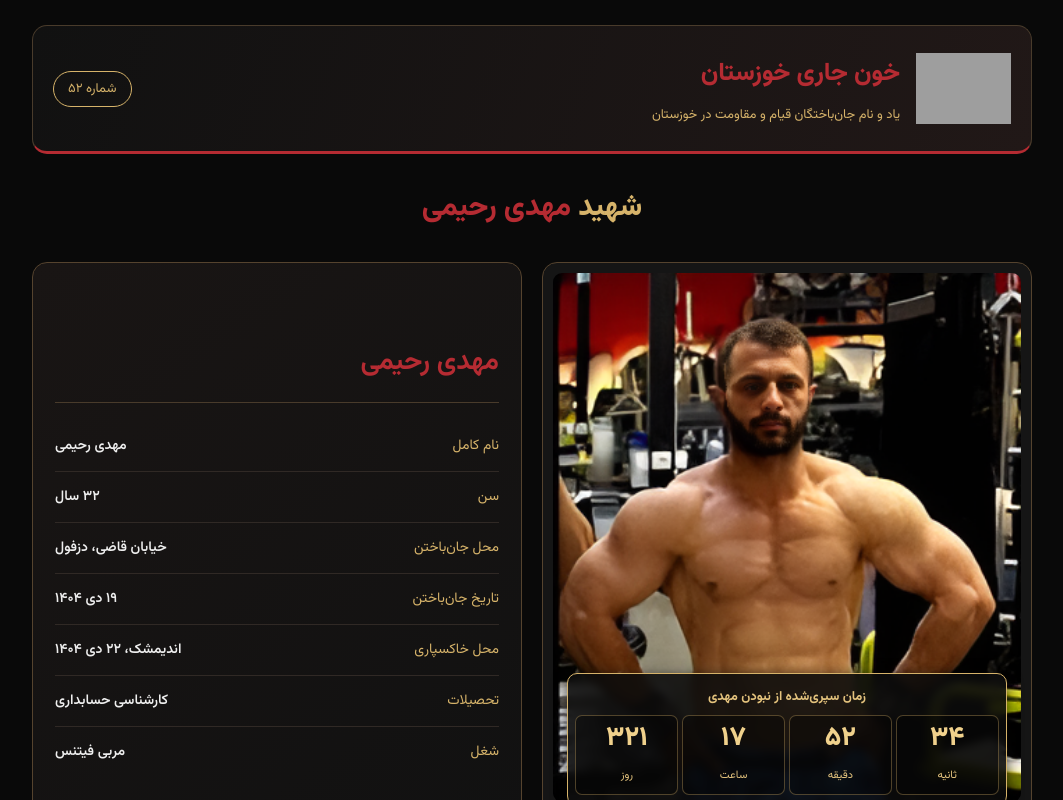
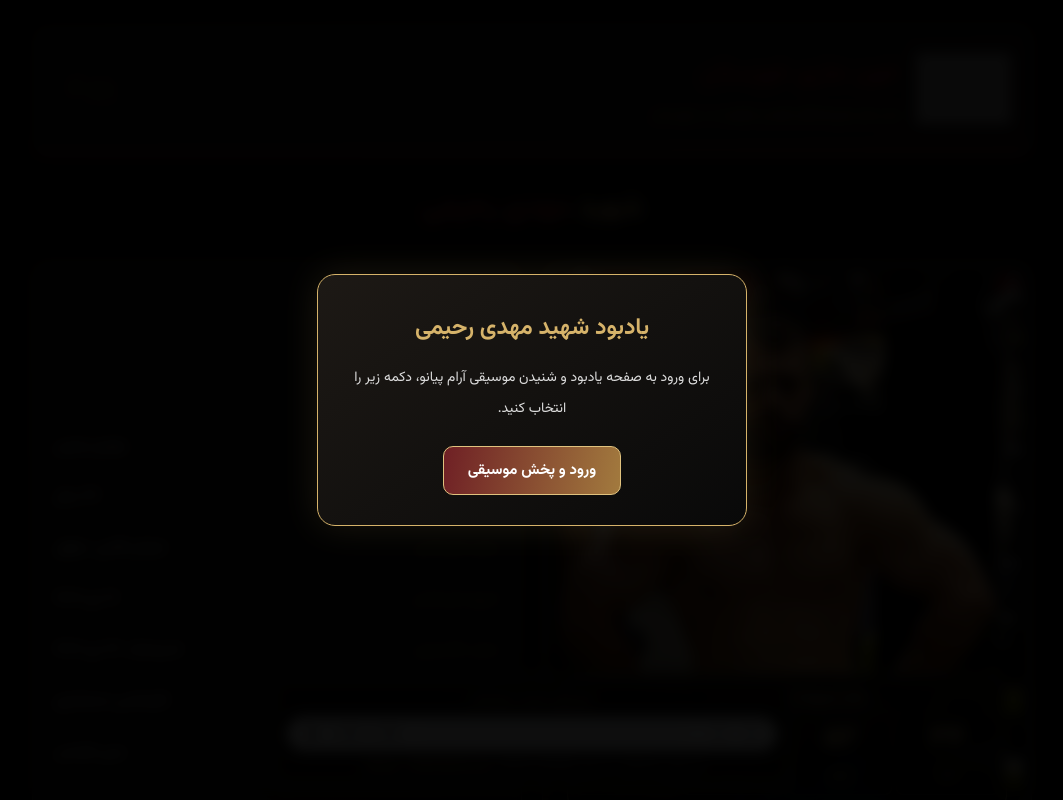
Before and after one commit to armin388shahram-wq/armin388shahram-wq.github.io, a plain HTML site: page 52-mehdi-rahimi.html in a window 1280 px wide. Shown: the top 800 px of the page, without its empty margins (108-1171 px from the left). Drawn offline with Linux system fonts and the light colour scheme; grey boxes are pictures that could not be loaded.

Commit message:
Add respectful piano memorial music player to page 52

```diff
--- a/52-mehdi-rahimi.html
+++ b/52-mehdi-rahimi.html
@@ -501,10 +501,102 @@ footer strong {
         font-size: 16px;
     }
 }
+
+/* پخش‌کننده موسیقی یادبود */
+.memorial-audio {
+    position: fixed;
+    bottom: 14px;
+    left: 50%;
+    transform: translateX(-50%);
+    z-index: 20;
+    width: min(94%, 520px);
+    padding: 10px 14px;
+    background: rgba(15, 13, 12, .96);
+    border: 1px solid var(--gold);
+    border-radius: 13px;
+    box-shadow: 0 5px 25px rgba(0,0,0,.65);
+    text-align: center;
+}
+.memorial-audio p {
+    margin: 0 0 5px;
+    color: var(--gold);
+    font-size: 12px;
+}
+.memorial-audio audio {
+    display: block;
+    width: 100%;
+    height: 34px;
+}
+.audio-credit {
+    display: block;
+    margin-top: 4px;
+    color: #aaa;
+    font-size: 10px;
+}
+.audio-credit a { color: #d6b36a; }
+.audio-welcome {
+    position: fixed;
+    inset: 0;
+    z-index: 100;
+    display: flex;
+    align-items: center;
+    justify-content: center;
+    padding: 22px;
+    background: rgba(0,0,0,.94);
+    backdrop-filter: blur(7px);
+}
+.audio-welcome-card {
+    width: min(100%, 430px);
+    padding: 30px 22px;
+    text-align: center;
+    background: linear-gradient(145deg, #1d1915, #090909);
+    border: 1px solid var(--gold);
+    border-radius: 18px;
+    box-shadow: 0 0 35px rgba(214,179,106,.12);
+}
+.audio-welcome-card h2 {
+    margin: 0 0 12px;
+    color: var(--gold);
+    font-size: 23px;
+}
+.audio-welcome-card p {
+    margin: 0 0 22px;
+    color: #ddd;
+    font-size: 14px;
+    line-height: 2.2;
+}
+.audio-enter {
+    border: 1px solid #e0c27e;
+    border-radius: 10px;
+    padding: 12px 24px;
+    background: linear-gradient(100deg, #6f2025, #a27a3e);
+    color: white;
+    font-family: inherit;
+    font-size: 15px;
+    font-weight: 700;
+    cursor: pointer;
+}
+.audio-enter:focus-visible { outline: 2px solid white; outline-offset: 3px; }
+@media(max-width:650px) {
+    .memorial-audio { bottom: 8px; padding: 8px 10px; }
+    body { padding-bottom: 90px; }
+}
+
 </style>
 </head>
 
 <body>
+
+
+<!-- ورود همراه با پخش موسیقی یادبود -->
+<div class="audio-welcome" id="audioWelcome" role="dialog" aria-modal="true" aria-labelledby="audioWelcomeTitle">
+  <div class="audio-welcome-card">
+    <h2 id="audioWelcomeTitle">یادبود شهید مهدی رحیمی</h2>
+    <p>برای ورود به صفحه یادبود و شنیدن موسیقی آرام پیانو، دکمه زیر را انتخاب کنید.</p>
+    <button class="audio-enter" id="audioEnter" type="button">ورود و پخش موسیقی</button>
+    <p id="audioError" hidden style="margin:14px 0 0;color:#e5a0a0;font-size:12px;">پخش موسیقی آغاز نشد. می‌توانید از پخش‌کننده پایین صفحه استفاده کنید.</p>
+  </div>
+</div>
 
 <div class="container">
 
@@ -678,9 +770,45 @@ footer strong {
 
 </div>
 
+
+<!-- موسیقی آرام پیانو؛ فایل با مجوز Creative Commons BY-SA 2.0 -->
+<div class="memorial-audio" id="memorialAudioPlayer">
+  <p>موسیقی یادبود | پیانو آرام</p>
+  <audio id="memorialAudio" controls preload="none">
+    <source src="https://upload.wikimedia.org/wikipedia/commons/9/99/L._Sarason_-_Piano_Sonata_-_Slow_and_Espressivo.ogg" type="audio/ogg">
+    مرورگر شما از پخش این فایل صوتی پشتیبانی نمی‌کند.
+  </audio>
+  <span class="audio-credit">اثر پیانویی L. Sarason با اجرای Martha Goldstein ·
+    <a href="https://creativecommons.org/licenses/by-sa/2.0/" target="_blank" rel="noopener">مجوز CC BY-SA 2.0</a>
+    · <a href="https://commons.wikimedia.org/wiki/File:L._Sarason_-_Piano_Sonata_-_Slow_and_Espressivo.ogg" target="_blank" rel="noopener">منبع فایل</a>
+  </span>
+</div>
+
 <!-- محاسبه تایمر -->
 
 <script>
+
+
+const audio = document.getElementById("memorialAudio");
+const audioWelcome = document.getElementById("audioWelcome");
+const audioEnter = document.getElementById("audioEnter");
+const audioError = document.getElementById("audioError");
+
+audioEnter.addEventListener("click", async () => {
+    try {
+        await audio.play();
+        audioWelcome.hidden = true;
+    } catch (error) {
+        audioError.hidden = false;
+        audio.controls = true;
+    }
+});
+
+audio.addEventListener("ended", () => {
+    const title = document.querySelector(".memorial-audio p");
+    title.textContent = "موسیقی یادبود به پایان رسید";
+});
+
 
 const startDate = new Date("2026-01-09T00:00:00");
 
```
